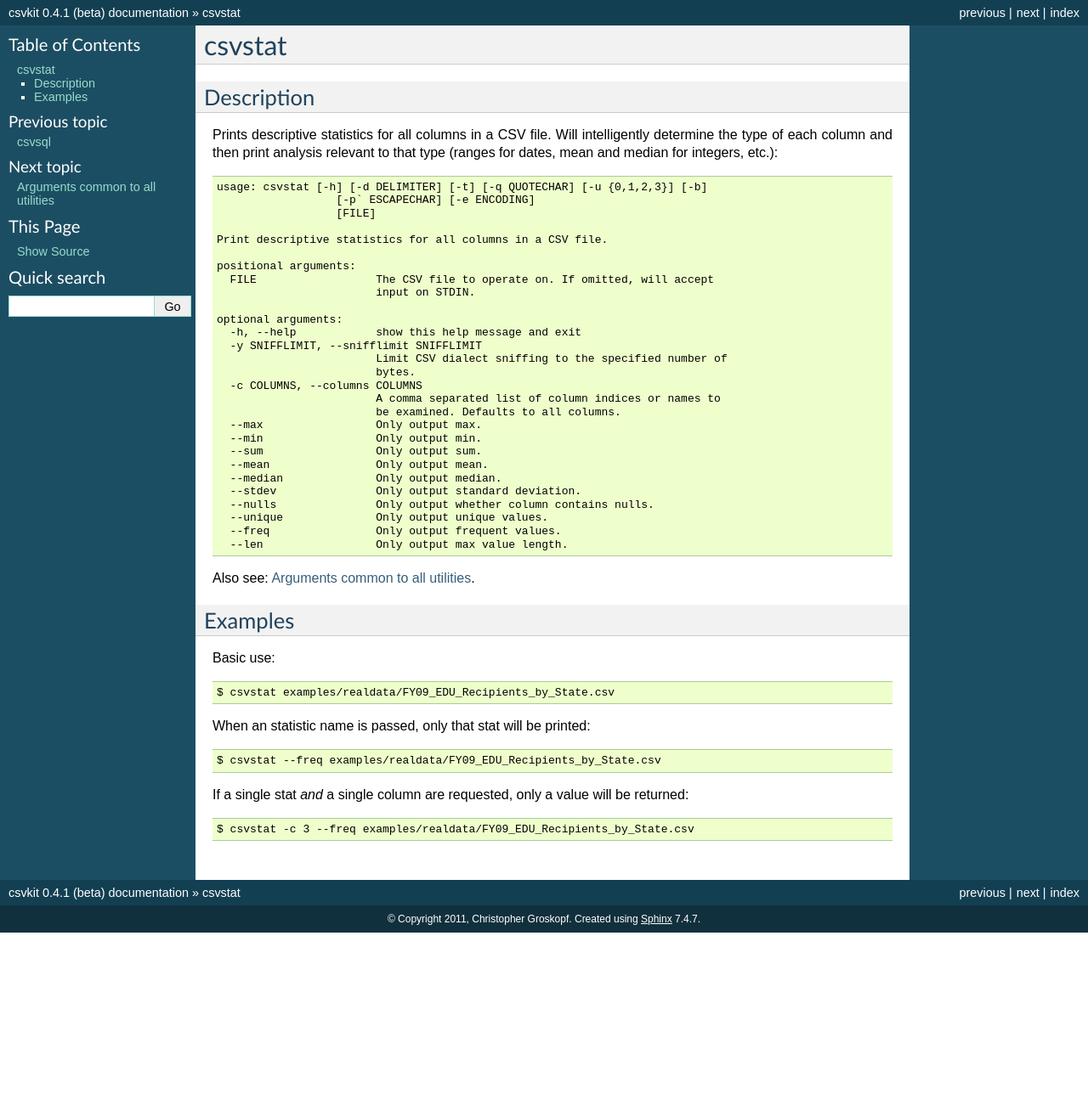
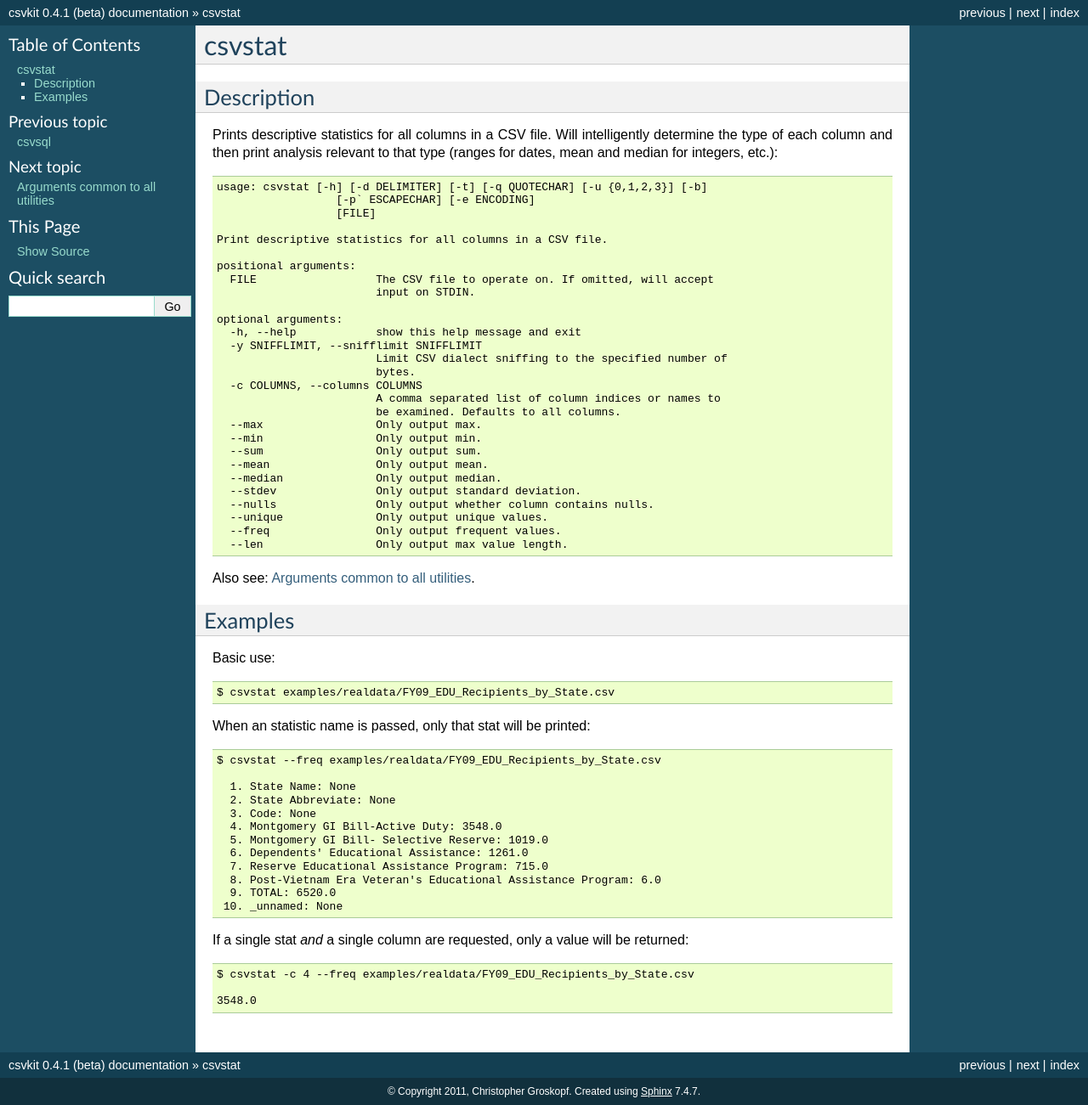
Before and after one commit to wireservice/csvkit, a Sphinx documentation site: the page built from docs/scripts/csvstat.rst, in a window 1280 px wide. Shown: the whole page at 85% size. Built offline with Sphinx 7.4.7, drawn with Linux system fonts in a browser that asks for light colours; before the commit the page ends 1098 px from its top, so only the background shows below that.

Commit message:
Flesh out csvstat sample commands.

```diff
--- a/docs/scripts/csvstat.rst
+++ b/docs/scripts/csvstat.rst
@@ -49,6 +49,19 @@
 
     $ csvstat --freq examples/realdata/FY09_EDU_Recipients_by_State.csv
 
+      1. State Name: None
+      2. State Abbreviate: None
+      3. Code: None
+      4. Montgomery GI Bill-Active Duty: 3548.0
+      5. Montgomery GI Bill- Selective Reserve: 1019.0
+      6. Dependents' Educational Assistance: 1261.0
+      7. Reserve Educational Assistance Program: 715.0
+      8. Post-Vietnam Era Veteran's Educational Assistance Program: 6.0
+      9. TOTAL: 6520.0
+     10. _unnamed: None
+
 If a single stat *and* a single column are requested, only a value will be returned::
 
-    $ csvstat -c 3 --freq examples/realdata/FY09_EDU_Recipients_by_State.csv
+    $ csvstat -c 4 --freq examples/realdata/FY09_EDU_Recipients_by_State.csv
+
+    3548.0
```
Also changed, not shown: docs/scripts/csvcut.rst (line endings or trailing spaces), docs/scripts/csvjoin.rst (line endings or trailing spaces).
